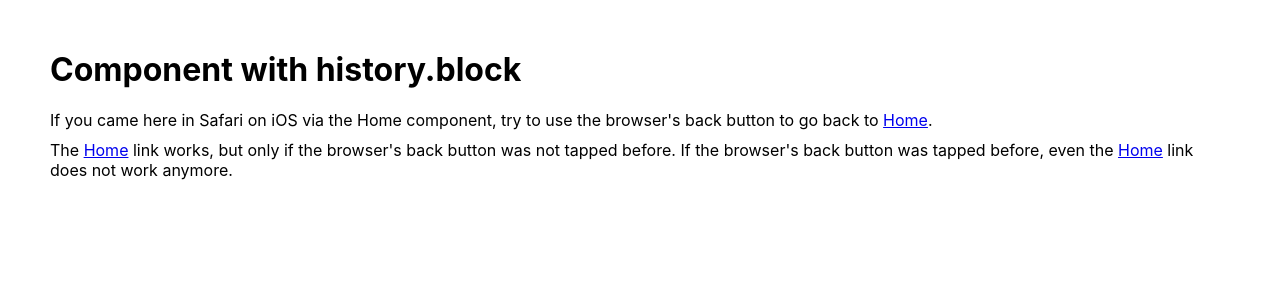
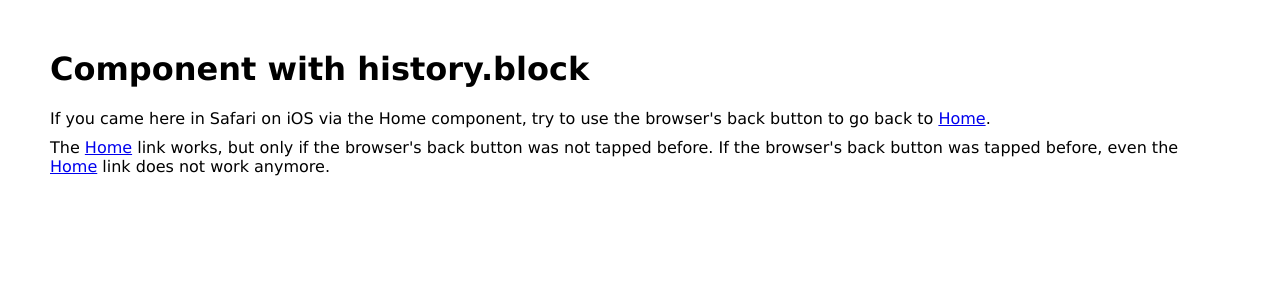
Before and after one commit to freeboarder42/react-router-safari-prompt-bug-demo, a React (Create React App) app: page /pageWithHistoryBlock in a window 1280 px wide. Shown: the top 300 px of the page. Built offline with nearby package versions, Linux system fonts and the light colour scheme.

Commit message:
Replaced react-router with own routing

```diff
--- a/package.json
+++ b/package.json
@@ -3,14 +3,14 @@
   "version": "0.1.0",
   "private": true,
   "dependencies": {
+    "history": "^4.7.2",
     "react": "^16.8.2",
     "react-dom": "^16.8.2",
-    "react-router": "^4.3.1",
     "react-router-dom": "^4.3.1",
     "react-scripts": "2.1.5"
   },
   "scripts": {
-    "start": "react-scripts start",
+    "start": "SET PORT=9010 && react-scripts start",
     "build": "react-scripts build",
     "test": "react-scripts test",
     "eject": "react-scripts eject"
--- a/src/App.css
+++ b/src/App.css
@@ -1,3 +1,24 @@
 body {
    margin: 50px;
+   font-family: Verdana, Helvetica, Arial;
+   font-size: 16px;
 }
+
+@media (max-width: 600px) {
+   body {
+      margin: 20px;
+   }
+}
+
+button.link {
+   align-items: normal;
+   background-color: rgba(0,0,0,0);
+   border-style: none;
+   box-sizing: content-box;
+   color: rgb(0, 0, 238);
+   cursor: pointer;
+   display: inline;
+   font: inherit;
+   padding: 0;
+   text-decoration: underline;
+}
--- a/src/App.js
+++ /dev/null
@@ -1,22 +0,0 @@
-import React, { Component } from 'react';
-import { BrowserRouter as Router, Switch, Route } from 'react-router-dom';
-import Home from './Home';
-import ComponentWithHistoryBlock from './ComponentWithHistoryBlock';
-import './App.css';
-
-class App extends Component {
-   render() {
-      return (
-         <Router>
-            <div className="container">
-               <Switch>
-                  <Route exact path="/" component={Home}  />
-                  <Route path="/pageWithHistoryBlock" component={ComponentWithHistoryBlock}/>
-               </Switch>
-            </div>
-         </Router>
-      );
-   }
-}
-
-export default App;
--- a/src/ComponentWithHistoryBlock.js
+++ b/src/ComponentWithHistoryBlock.js
@@ -1,5 +1,5 @@
 import React, { Component } from 'react';
-import { NavLink } from 'react-router-dom';
+import { button } from 'react-router-dom';
 import './App.css';
 
 class ComponentWithHistoryBlock extends Component {
@@ -10,6 +10,10 @@ class ComponentWithHistoryBlock extends Component {
       this.unblock = history.block('Really navigate away?');
    }
 
+   gotoHome() {
+      this.props.history.push('/');
+   }
+
    componentWillUnmount() {
       this.unblock();
    }
@@ -18,9 +22,9 @@ class ComponentWithHistoryBlock extends Component {
       return (
          <div>
             <h1>Component with history.block</h1>
-            <div>If you came here in Safari on iOS via the Home component, try to use the browser's back button to go back to <NavLink to="/">Home</NavLink>.</div>
-            <div style={{marginTop: 10}}>The <NavLink to="/">Home</NavLink> link works, but only if the browser's back button was not tapped before.
-                 If the browser's back button was tapped before, even the <NavLink to="/">Home</NavLink> link does not work anymore.</div>
+            <div>If you came here in Safari on iOS via the Home component, try to use the browser's back button to go back to <button className="link" onClick={() => this.gotoHome()}>Home</button>.</div>
+            <div style={{marginTop: 10}}>The <button className="link" onClick={() => this.gotoHome()}>Home</button> link works, but only if the browser's back button was not tapped before.
+                 If the browser's back button was tapped before, even the <button className="link" onClick={() => this.gotoHome()}>Home</button> link does not work anymore.</div>
          </div>
       );
    }
--- a/src/Home.js
+++ b/src/Home.js
@@ -1,16 +1,19 @@
 
 import React, { Component } from 'react';
-import { NavLink } from 'react-router-dom';
 import './App.css';
 
 class Home extends Component {
+   gotoPageWithHistoryBlock() {
+      this.props.history.push('/pageWithHistoryBlock');
+   }
+
    render() {
       return (
          <div>
             <h1>Home</h1>
-            <div>When running the app in Safari (iOS), goto the <NavLink to="/pageWithHistoryBlock">component with history.block</NavLink>, and then
+            <div>When running the app in Safari (iOS), goto the <button className="link" onClick={() => this.gotoPageWithHistoryBlock()}>component with history.block</button>, and then
                  try to get back using the browser's back button first (and after this even by the Home link).</div>
-            <div style={{marginTop: 10}}>On iOS (12, and probably also in Safari on MacOS) the Prompt component does not display a prompt
+            <div style={{ marginTop: 10 }}>On iOS (12, and probably also in Safari on MacOS) history.block does not display a prompt
                  and prevents the browser to go back. Additionally, after this, history.block even prevents the router link to work.</div>
          </div>
       );
--- a/src/index.js
+++ b/src/index.js
@@ -1,10 +1,34 @@
+
 import React from 'react';
 import ReactDOM from 'react-dom';
-import './index.css';
-import App from './App';
+import { createBrowserHistory } from 'history';
+import router from './router';
 import * as serviceWorker from './serviceWorker';
+import Home from './Home';
+import ComponentWithHistoryBlock from './ComponentWithHistoryBlock';
 
-ReactDOM.render(<App />, document.getElementById('root'));
+const container = document.getElementById('root');
+
+const history = createBrowserHistory();
+
+const routes = [
+   { path: '/', action: () => <Home history={history} /> },
+   { path: '/pageWithHistoryBlock', action: () => <ComponentWithHistoryBlock history={history} /> }
+];
+
+function renderComponent(component) {
+   ReactDOM.render(component, container);
+}
+
+function render(location) {
+   const component = router.resolve(routes, location);
+   renderComponent(component);
+}
+
+render(history.location); // Render the current URL
+
+// Listen to history changes by re-rendering
+history.listen(render);
 
 // If you want your app to work offline and load faster, you can change
 // unregister() to register() below. Note this comes with some pitfalls.
--- /dev/null
+++ b/src/router.js
@@ -0,0 +1,35 @@
+// Source: https://medium.freecodecamp.org/you-might-not-need-react-router-38673620f3d
+
+import toRegex from 'path-to-regexp';
+
+function matchURI(path, uri) {
+   const keys = [];
+   const pattern = toRegex(path, keys); // TODO: Use caching
+   const match = pattern.exec(uri);
+   if (!match) return null;
+   const params = Object.create(null);
+   for (let i = 1; i < match.length; i++) {
+      params[keys[i - 1].name] =
+         match[i] !== undefined ? match[i] : undefined;
+   }
+   return params;
+}
+
+function resolve(routes, context) {
+   for (const route of routes) {
+      const uri = context.error ? '/error' : context.pathname;
+      const params = matchURI(route.path, uri);
+      if (!params) {
+         continue;
+      }
+      const result = route.action({ ...context, params });
+      if (result) {
+         return result;
+      }
+   }
+   const error = new Error('Not found');
+   error.status = 404;
+   throw error;
+}
+
+export default { resolve };
```
Also changed, not shown: 1 other file (tests, documents, lock files or other folders).
